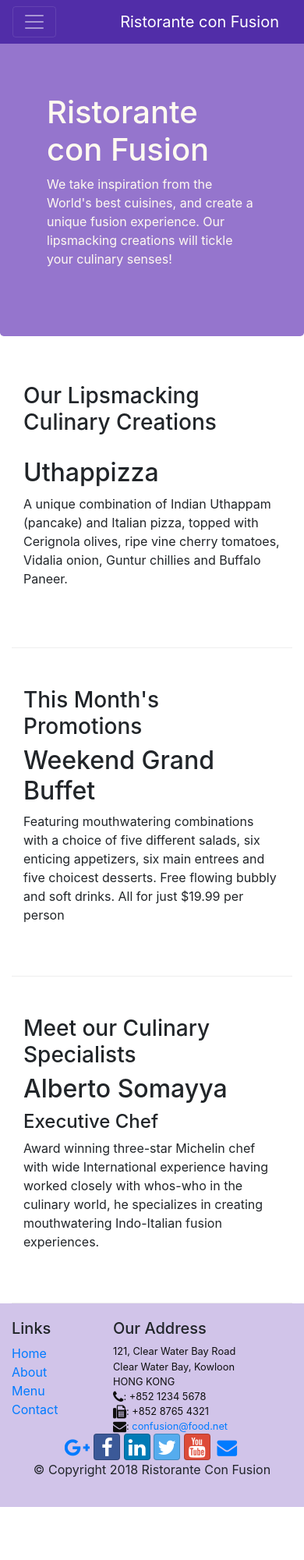
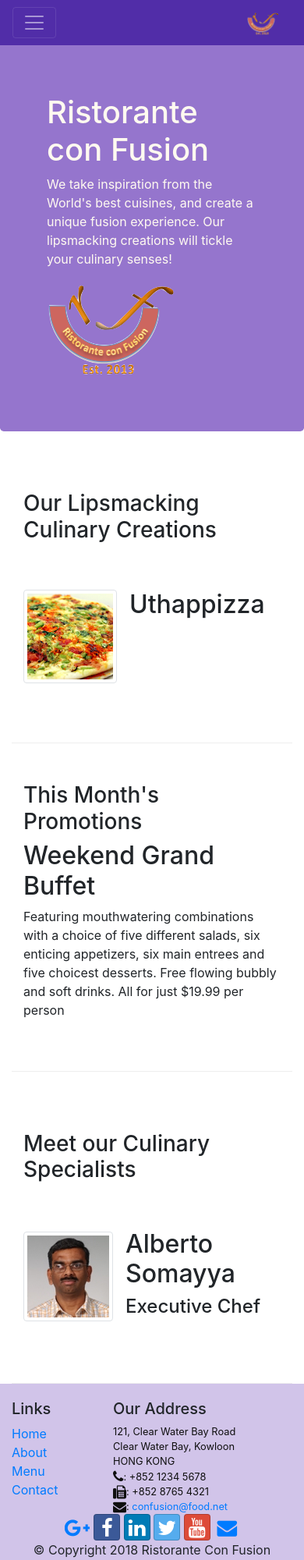
Before and after one commit to Kranthi1547/conFusion, a website: page index.html in a window 390 px wide. Shown: the top 2000 px of the page at 78% size. Before the commit the page ends 1932 px from the top, so only its background shows below. Drawn offline with nearby package versions, Linux system fonts and the light colour scheme.

Commit message:
Images and Media

```diff
--- a/index.html
+++ b/index.html
@@ -20,7 +20,7 @@
             <button class="navbar-toggler" typ="button" data-toggle="collapse" data-target="#Navbar">
                 <span class="navbar-toggler-icon"></span>
             </button>
-            <a class="navbar-brand" href="#">Ristorante con Fusion</a>
+            <a class="navbar-brand" href="#"><img src="img/logo.png" height="30" width="41"></a>
             <div class="collapse navbar-collapse" id="Navbar">
                 <ul class="navbar-nav mr-auto">
                     <li class="nav-item active"><a class="nav-link" href="#"><span class="fa fa-home fa-lg"></span> Home</a></li>
@@ -40,7 +40,8 @@
                     <h1>Ristorante con Fusion</h1>
                     <p>We take inspiration from the World's best cuisines, and create a unique fusion experience. Our lipsmacking creations will tickle your culinary senses!</p>
                 </div>
-                <div class="col-12 col-sm">
+                <div class="col-12 col-sm align-self-center">
+                    <img src="img/logo.png" class="img-fliud">
                 </div>
             </div>
         </div>
@@ -52,8 +53,14 @@
                 <h3>Our Lipsmacking Culinary Creations</h3>
             </div>
             <div class="col col-sm order-sm-first col-md">
-                <h2>Uthappizza</h2>
-                <p>A unique combination of Indian Uthappam (pancake) and Italian pizza, topped with Cerignola olives, ripe vine cherry tomatoes, Vidalia onion, Guntur chillies and Buffalo Paneer.</p>
+                <div class="media">
+                    <img class="d-flex mr-3 img-thumbnail align-self-center" src="img/uthappizza.png" alt="Uthappizza">
+                    <div class="media-body">
+                        <h2 class="mt-0">Uthappizza</h2>
+                        <p class="d-none d-sm-block">A unique combination of Indian Uthappam (pancake) and Italian pizza, topped with Cerignola olives, ripe vine cherry tomatoes, Vidalia onion, Guntur chillies and Buffalo Paneer.</p>
+                    </div>
+                </div>
+
             </div>
         </div>
 
@@ -73,9 +80,14 @@
                 <h3>Meet our Culinary Specialists</h3>
             </div>
             <div class="col col-sm order-sm-first col-md">
-                <h2>Alberto Somayya</h2>
-                <h4>Executive Chef</h4>
-                <p>Award winning three-star Michelin chef with wide International experience having worked closely with whos-who in the culinary world, he specializes in creating mouthwatering Indo-Italian fusion experiences. </p>
+                <div class="media">
+                    <img class="d-flex mr-3 img-thumbnail align-self-center" src="img/alberto.png" alt="Alberto Somayya">
+                    <div class="media-body">
+                        <h2 class="mt-0">Alberto Somayya</h2>
+                        <h4>Executive Chef</h4>
+                        <p class="d-none d-sm-block">Award winning three-star Michelin chef with wide International experience having worked closely with whos-who in the culinary world, he specializes in creating mouthwatering Indo-Italian fusion experiences. </p>
+                    </div>
+                </div>
             </div>
         </div>
     </div>
```
Also changed, not shown: aboutus.html (+3 -2 lines), contactus.html (+3 -2 lines), img/alberto.png (added), img/buffet.png (added), img/logo.png (added), img/uthappizza.png (added).
